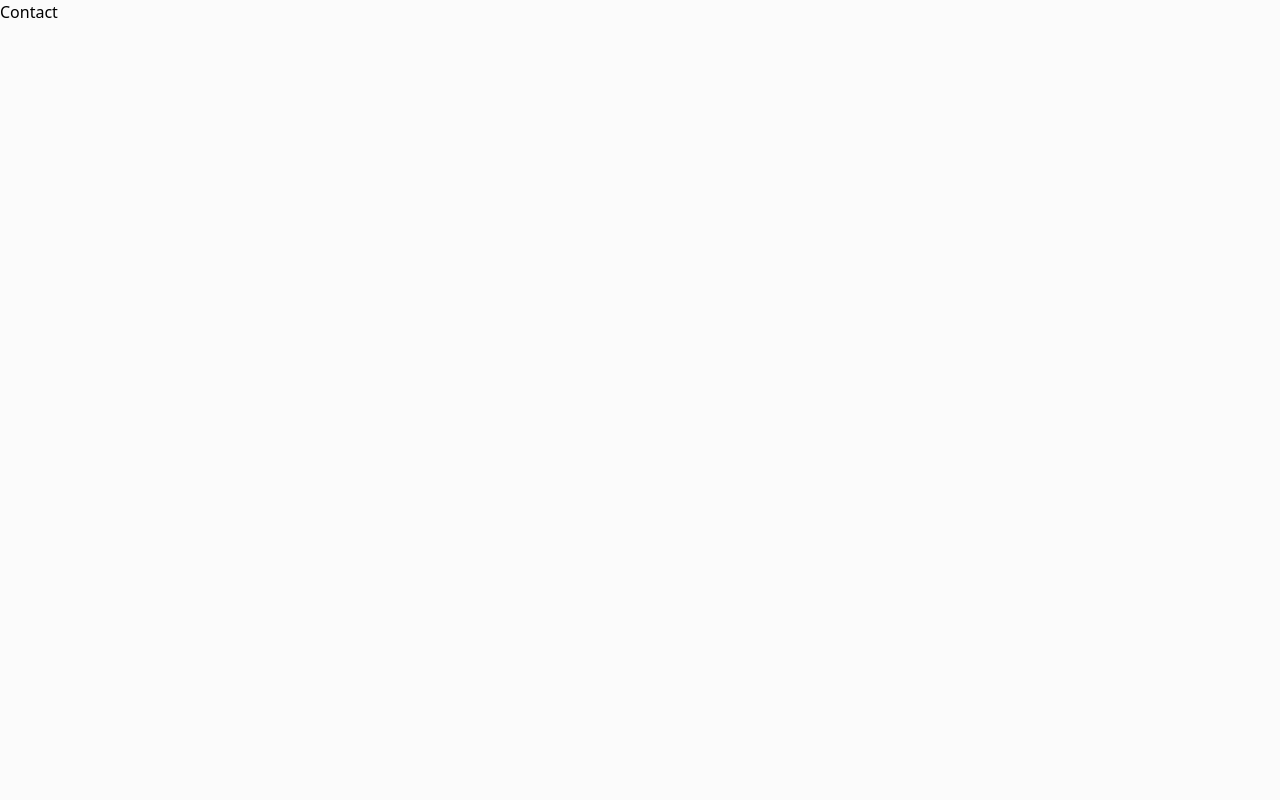
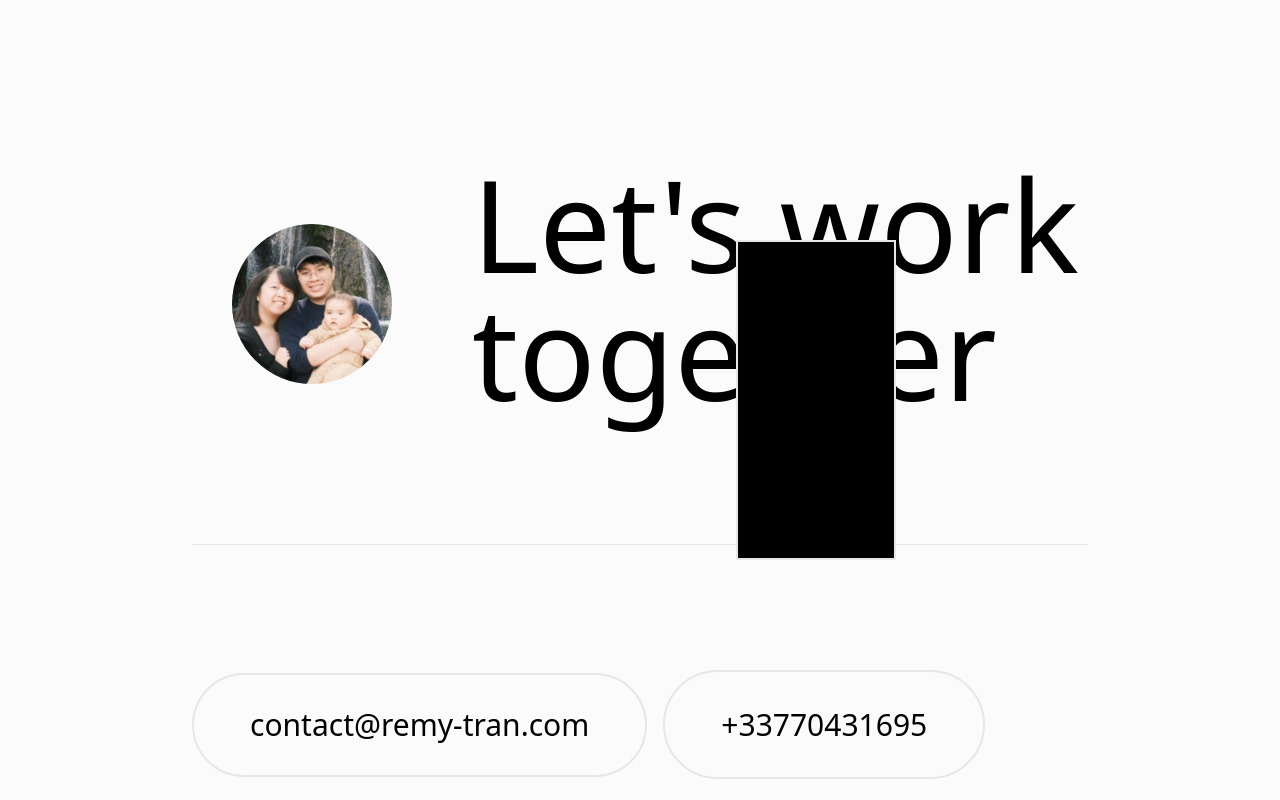
Before and after one commit to NhatHONGUYEN/remy-tran, a React (Vite) app: page /contact in a window 1280 px wide. Built offline with nearby package versions, Linux system fonts and the light colour scheme.

Commit message:
✨ F01 : Add Contact

```diff
--- a/src/pages/Contact.jsx
+++ b/src/pages/Contact.jsx
@@ -1,3 +1,38 @@
 export default function Contact() {
-  return <div className="w-full h-screen">Contact</div>;
+  return (
+    <div className="w-full h-screen flex justify-center items-center">
+      <div className="w-[70%] h-[60%] flex flex-col relative ">
+        <div className="flex pb-32">
+          <img
+            className="w-40 h-40 rounded-full object-cover mt-16 ml-10"
+            src="../../public/remy.jpg"
+            alt="remy"
+          />
+          <h1 className="text-9xl ml-20">
+            Let's work <br /> together
+          </h1>
+        </div>
+        <div>
+          <hr className="" />
+          <div className="flex items-center text-3xl pt-32">
+            <a
+              href="mailto:your-email@example.com"
+              className=" border-2 rounded-full py-8 px-14  "
+            >
+              contact@remy-tran.com
+            </a>
+            <p className="">
+              <a
+                href="tel:+1234567890"
+                className="ml-4 border-2 rounded-full py-8 px-14 "
+              >
+                +33770431695
+              </a>
+            </p>
+          </div>
+        </div>
+      </div>
+      <div className="absolute right-[30%] w-40 h-80 border-2 bg-black"></div>
+    </div>
+  );
 }
--- a/src/pages/Home.jsx
+++ b/src/pages/Home.jsx
@@ -29,6 +29,7 @@ export default function Home() {
       <About />
       <Work />
       <ParallaxScroll images={images} className="bg-black" />
+      <Contact />
     </div>
   );
 }
```
Also changed, not shown: public/remy.jpg (added).
